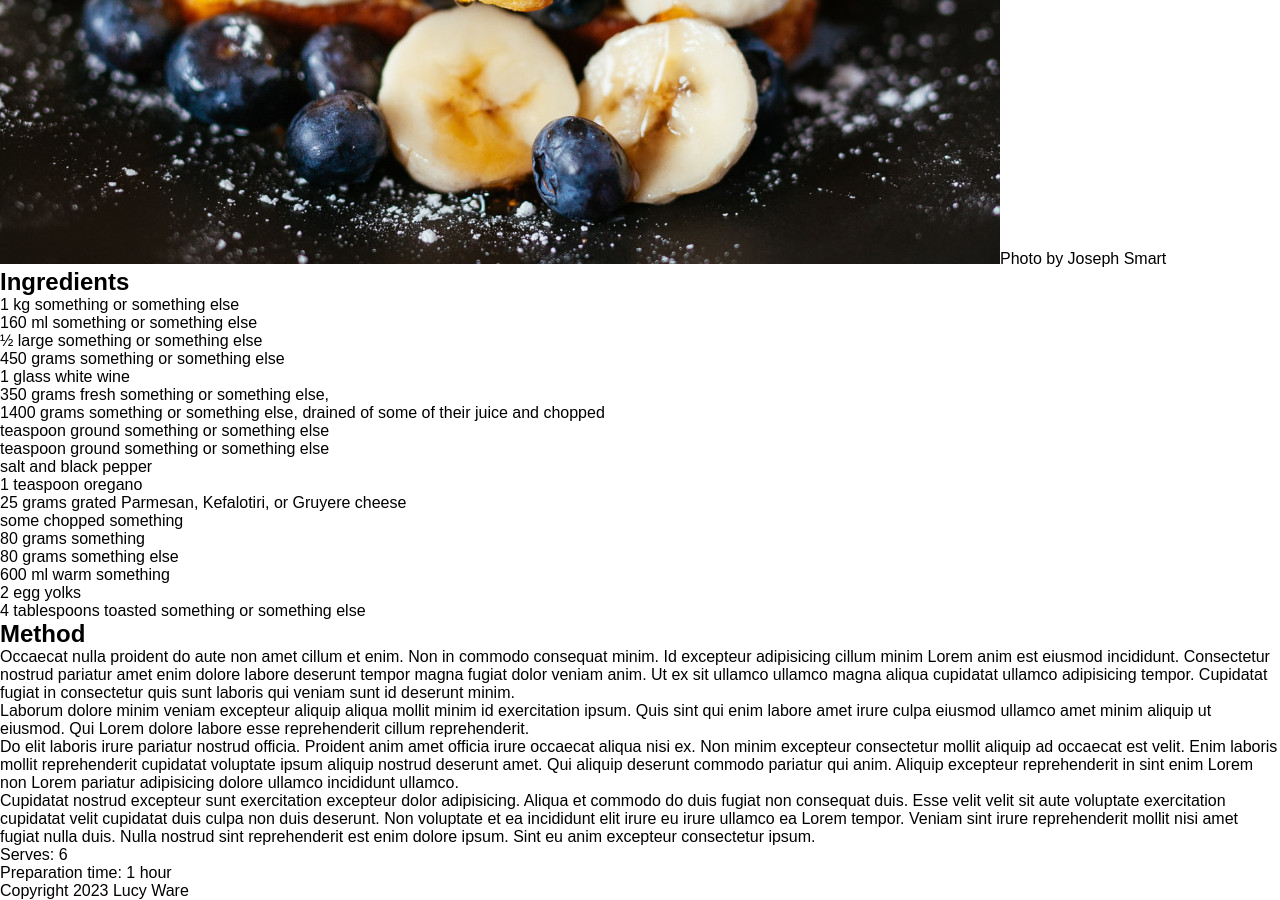
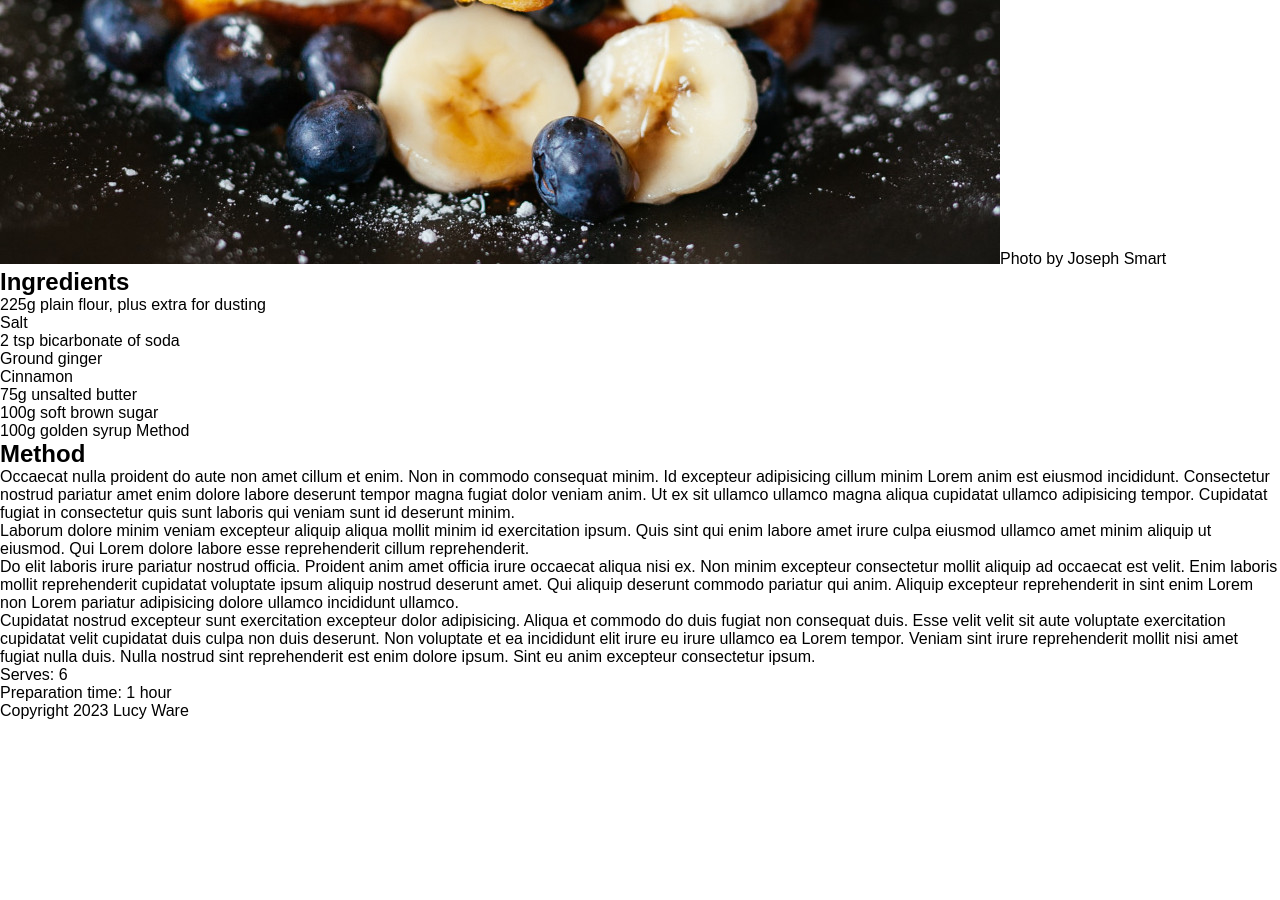
Before and after one commit to Lucyware/Fairytalefoods, a Jekyll site: the page built from _recipes/recipe1.md, in a window 1280 px wide and 900 px high, scrolled down 709 px. Built offline with Jekyll 4.4.1, drawn with Linux system fonts in a browser that asks for light colours; after the commit the page ends 1429 px from its top, so only the background shows below that; some of the changed text lies outside the part shown.

Commit message:
Update Recipe “recipe1”

```diff
--- a/_recipes/recipe1.md
+++ b/_recipes/recipe1.md
@@ -1,36 +1,24 @@
 ---
+title: The Muffin Mans Gingerbread Men
+date: 2022-10-19
+order: 2
 layout: recipe
-title: Some recipe
-date: 2022-10-19
 published: true
-order: 2
 ---
 Aute velit minim ad ut deserunt ipsum eiusmod. Laborum nisi ex qui exercitation elit dolor consectetur. Ullamco ex eiusmod ad dolor nisi adipisicing est esse. Veniam nostrud do laboris id est nulla qui nulla. Lorem velit nulla in tempor nisi laboris. Dolor culpa mollit elit anim minim Lorem.
 
 ![Delicious Plate of Toast, Blueberries and Bananas, covered in sticky maple syrup](../uploads/joseph-gonzalez-zcUgjyqEwe8-unsplash.jpg "Photo by Joseph Smart")
 
-
 ## Ingredients
 
-- 1 kg something or something else
-- 160 ml something or something else
-- ½ large something or something else
-- 450 grams something or something else
-- 1 glass white wine
-- 350 grams fresh something or something else,
-- 1400 grams something or something else, drained of some of their juice and chopped
-- teaspoon ground something or something else
-- teaspoon ground something or something else
-- salt and black pepper
-- 1 teaspoon oregano
-- 25 grams grated Parmesan, Kefalotiri, or Gruyere cheese
-- some chopped something
-- 80 grams something
-- 80 grams something else
-- 600 ml warm something
-- 2 egg yolks
-- 4 tablespoons toasted something or something else
-
+* 225g plain flour, plus extra for dusting
+* Salt
+* 2 tsp bicarbonate of soda
+* Ground ginger
+* Cinnamon
+* 75g unsalted butter
+* 100g soft brown sugar
+* 100g golden syrup Method
 
 ## Method
 
```
Also changed, not shown: other parts of _recipes/recipe1.md (+2 -2 lines).
